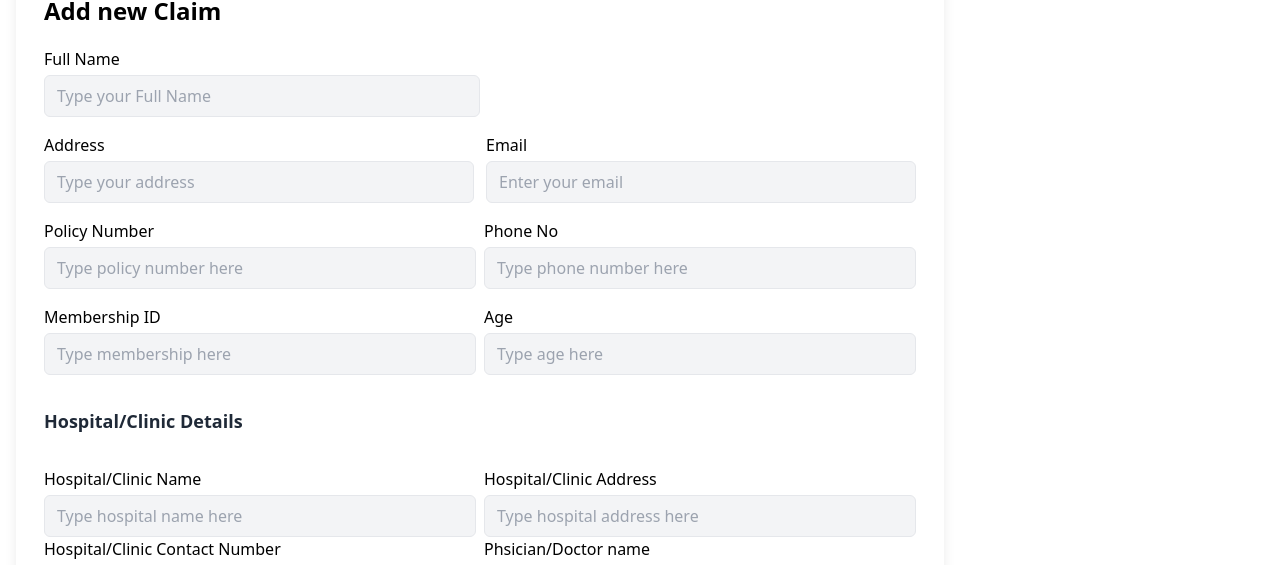
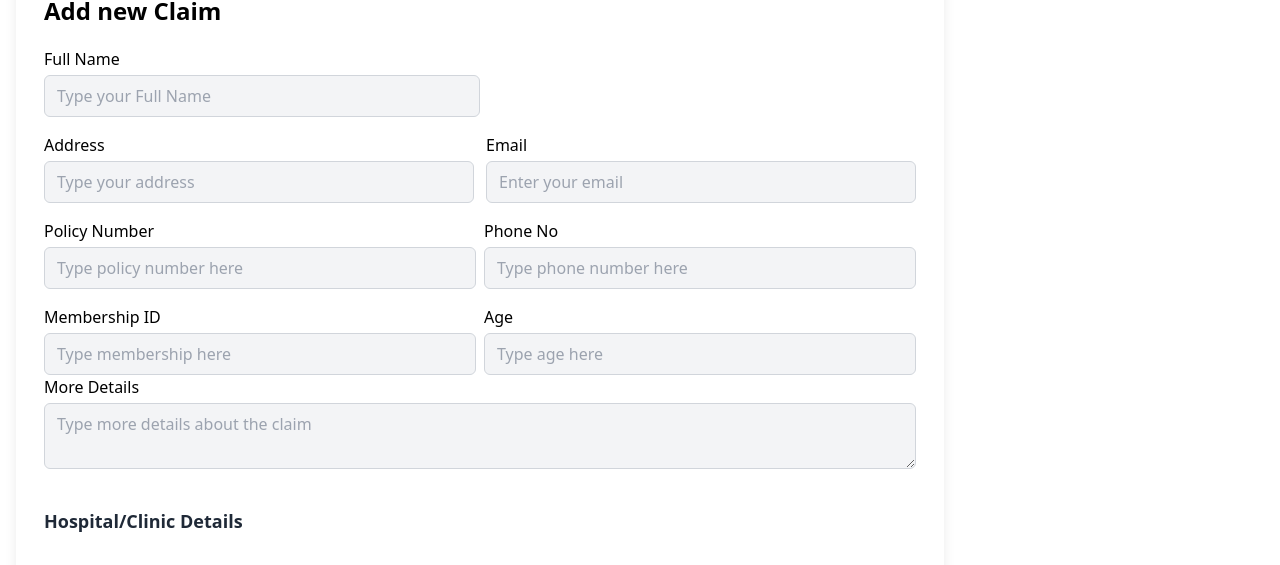
Before and after one commit to RaynerRay/eHealth, a Next.js app: page /claim in a window 1280 px wide. Shown: the part 350-915 px from the top of the page. Built offline with nearby package versions, Linux system fonts and the light colour scheme; no server answers.

Commit message:
new login 123

```diff
--- a/components/AddProduct.jsx
+++ b/components/AddProduct.jsx
@@ -15,6 +15,7 @@ const NewProduct = () => {
 
   const [name, setName] = useState("");
   const [address, setAddress] = useState("");
+  const [details, setDetails] = useState("");
   const [email, setEmail] = useState("");
   const [policy, setPolicy] = useState("");
   const [phone, setPhone] = useState("");
@@ -23,7 +24,7 @@ const NewProduct = () => {
   const [hospitalName, setHospitalName] = useState("");
   const [hospitalNumber, setHospitalNumber] = useState("");
   const [hospitalAddress, setHospitalAddress] = useState("");
-  const [physicianName, setHospitalPhysicianName] = useState("");
+  const [physicianName, setPhysicianName] = useState("");
 
   useEffect(() => {
     if (error) {
@@ -39,6 +40,7 @@ const NewProduct = () => {
       name,
       address,
       email,
+      details,
       phone,
       policy,
       membership,
@@ -71,7 +73,7 @@ const NewProduct = () => {
                     <div>
                         <label className="block mb-1"> Full Name </label>
                         <input
-                        className="appearance-none border border-gray-200 bg-gray-100 rounded-md py-2 px-3 hover:border-gray-400 focus:outline-none focus:border-gray-400 w-full"
+                        className="appearance-none border border-gray-300 bg-gray-100 rounded-md py-2 px-3 hover:border-gray-400 focus:outline-none focus:border-gray-400 w-full"
                         type="text"
                         placeholder="Type your Full Name"
                         value={name}
@@ -82,7 +84,7 @@ const NewProduct = () => {
                     {/* <div>
                     <label className="block mb-1"> Last Name </label>
                     <input
-                      className="appearance-none border border-gray-200 bg-gray-100 rounded-md py-2 px-3 hover:border-gray-400 focus:outline-none focus:border-gray-400 w-full"
+                      className="appearance-none border border-gray-300 bg-gray-100 rounded-md py-2 px-3 hover:border-gray-400 focus:outline-none focus:border-gray-400 w-full"
                       type="text"
                       placeholder="Type your First Name"
                       value={lastName}
@@ -96,7 +98,7 @@ const NewProduct = () => {
                     <div className="mb-4 md:col-span-1">
                       <label className="block mb-1 "> Address </label>
                       <input
-                        className="appearance-none border border-gray-200 bg-gray-100 rounded-md py-2 px-3 hover:border-gray-400 focus:outline-none focus:border-gray-400 w-full"
+                        className="appearance-none border border-gray-300 bg-gray-100 rounded-md py-2 px-3 hover:border-gray-400 focus:outline-none focus:border-gray-400 w-full"
                         type="text"
                         placeholder="Type your address"
                         value={address}
@@ -107,7 +109,7 @@ const NewProduct = () => {
                     <div className="mb-4 md:col-span-1">
                       <label className="block mb-1"> Email </label>
                       <input
-                        className="appearance-none border border-gray-200 bg-gray-100 rounded-md py-2 px-3 hover:border-gray-400 focus:outline-none focus:border-gray-400 w-full"
+                        className="appearance-none border border-gray-300 bg-gray-100 rounded-md py-2 px-3 hover:border-gray-400 focus:outline-none focus:border-gray-400 w-full"
                         type="email"
                         placeholder="Enter your email"
                         value={email}
@@ -120,7 +122,7 @@ const NewProduct = () => {
                     <div className="mb-4 md:col-span-1">
                       <label className="block mb-1"> Policy Number </label>
                       <input
-                        className="appearance-none border border-gray-200 bg-gray-100 rounded-md py-2 px-3 hover:border-gray-400 focus:outline-none focus:border-gray-400 w-full"
+                        className="appearance-none border border-gray-300 bg-gray-100 rounded-md py-2 px-3 hover:border-gray-400 focus:outline-none focus:border-gray-400 w-full"
                         type="number"
                         placeholder="Type policy number here"
                         value={policy}
@@ -131,7 +133,7 @@ const NewProduct = () => {
                     <div className="mb-4 md:col-span-1">
                       <label className="block mb-1"> Phone No </label>
                       <input
-                        className="appearance-none border border-gray-200 bg-gray-100 rounded-md py-2 px-3 hover:border-gray-400 focus:outline-none focus:border-gray-400 w-full"
+                        className="appearance-none border border-gray-300 bg-gray-100 rounded-md py-2 px-3 hover:border-gray-400 focus:outline-none focus:border-gray-400 w-full"
                         type="number"
                         placeholder="Type phone number here"
                         value={phone}
@@ -144,7 +146,7 @@ const NewProduct = () => {
                     <div>
                     <label className="block mb-1"> Membership ID</label>
                       <input
-                        className="appearance-none border border-gray-200 bg-gray-100 rounded-md py-2 px-3 hover:border-gray-400 focus:outline-none focus:border-gray-400 w-full"
+                        className="appearance-none border border-gray-300 bg-gray-100 rounded-md py-2 px-3 hover:border-gray-400 focus:outline-none focus:border-gray-400 w-full"
                         type="number"
                         placeholder="Type membership here"
                         value={membership}
@@ -154,7 +156,7 @@ const NewProduct = () => {
                     <div>
                     <label className="block mb-1"> Age </label>
                       <input
-                        className="appearance-none border border-gray-200 bg-gray-100 rounded-md py-2 px-3 hover:border-gray-400 focus:outline-none focus:border-gray-400 w-full"
+                        className="appearance-none border border-gray-300 bg-gray-100 rounded-md py-2 px-3 hover:border-gray-400 focus:outline-none focus:border-gray-400 w-full"
                         type="number"
                         placeholder="Type age here"
                         value={age}
@@ -162,12 +164,25 @@ const NewProduct = () => {
                       />
                       </div>
                   </div>
+                  <div className=" gap-x-2">
+                    <div>
+                    <label className="block mb-1">More Details</label>
+                      <textarea
+                        className="appearance-none border border-gray-300 bg-gray-100 rounded-md py-2 px-3 hover:border-gray-400 focus:outline-none focus:border-gray-400 w-full"
+                        type="text"
+                        placeholder="Type more details about the claim"
+                        value={details}
+                        onChange={(e) => setDetails(e.target.value)}
+                      />
+                      </div>
+
+                  </div>
                   <h2 className="text-gray-800 font-bold py-8 text-lg"> Hospital/Clinic Details</h2>
                   <div className="grid md:grid-cols-2 gap-x-2">
                     <div>
                     <label className="block mb-1"> Hospital/Clinic Name</label>
                       <input
-                        className="appearance-none border border-gray-200 bg-gray-100 rounded-md py-2 px-3 hover:border-gray-400 focus:outline-none focus:border-gray-400 w-full"
+                        className="appearance-none border border-gray-300 bg-gray-100 rounded-md py-2 px-3 hover:border-gray-400 focus:outline-none focus:border-gray-400 w-full"
                         type="text"
                         placeholder="Type hospital name here"
                         value={hospitalName}
@@ -177,7 +192,7 @@ const NewProduct = () => {
                     <div>
                     <label className="block mb-1"> Hospital/Clinic Address </label>
                       <input
-                        className="appearance-none border border-gray-200 bg-gray-100 rounded-md py-2 px-3 hover:border-gray-400 focus:outline-none focus:border-gray-400 w-full"
+                        className="appearance-none border border-gray-300 bg-gray-100 rounded-md py-2 px-3 hover:border-gray-400 focus:outline-none focus:border-gray-400 w-full"
                         type="text"
                         placeholder="Type hospital address here"
                         value={hospitalAddress}
@@ -189,7 +204,7 @@ const NewProduct = () => {
                     <div>
                     <label className="block mb-1"> Hospital/Clinic Contact Number</label>
                       <input
-                        className="appearance-none border border-gray-200 bg-gray-100 rounded-md py-2 px-3 hover:border-gray-400 focus:outline-none focus:border-gray-400 w-full"
+                        className="appearance-none border border-gray-300 bg-gray-100 rounded-md py-2 px-3 hover:border-gray-400 focus:outline-none focus:border-gray-400 w-full"
                         type="number"
                         placeholder="Type hospital contact here"
                         value={hospitalNumber}
@@ -199,7 +214,7 @@ const NewProduct = () => {
                     <div>
                     <label className="block mb-1"> Phsician/Doctor name </label>
                       <input
-                        className="appearance-none border border-gray-200 bg-gray-100 rounded-md py-2 px-3 hover:border-gray-400 focus:outline-none focus:border-gray-400 w-full"
+                        className="appearance-none border border-gray-300 bg-gray-100 rounded-md py-2 px-3 hover:border-gray-400 focus:outline-none focus:border-gray-400 w-full"
                         type="text"
                         placeholder="Type Doctors name here"
                         value={physicianName}
--- a/components/products/CompanyListItem.jsx
+++ b/components/products/CompanyListItem.jsx
@@ -102,6 +102,11 @@ const CompanyListItem = ({company}) => {
                     &nbsp; view detailed info
                     </a>
                   {/* </a> */}
+                  <span className="bg-primary-100 text-[#454554] text-xs font-medium inline-flex items-center px-2.5 py-0.5 rounded dark:bg-primary-200 dark:text-primary-800">
+                              <p>Hosptal Name : </p>
+                              &nbsp; {company.hospitalName}  |  &nbsp; <AiOutlinePhone />
+                              {company.hospitalNumber}
+                        </span>
                 </div>
               </div>
 
```
Also changed, not shown: 1 other file (tests, documents, lock files or other folders).
